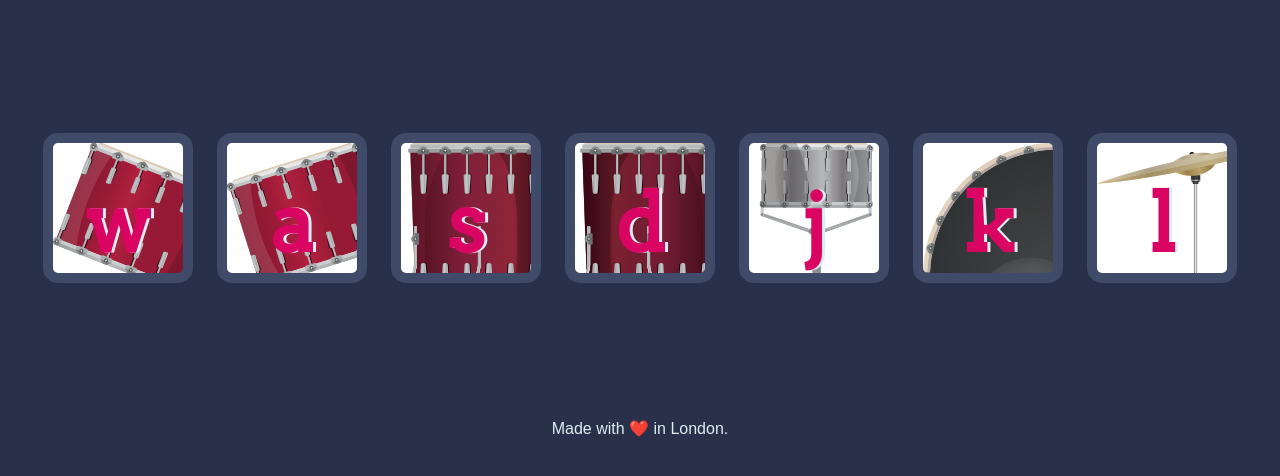
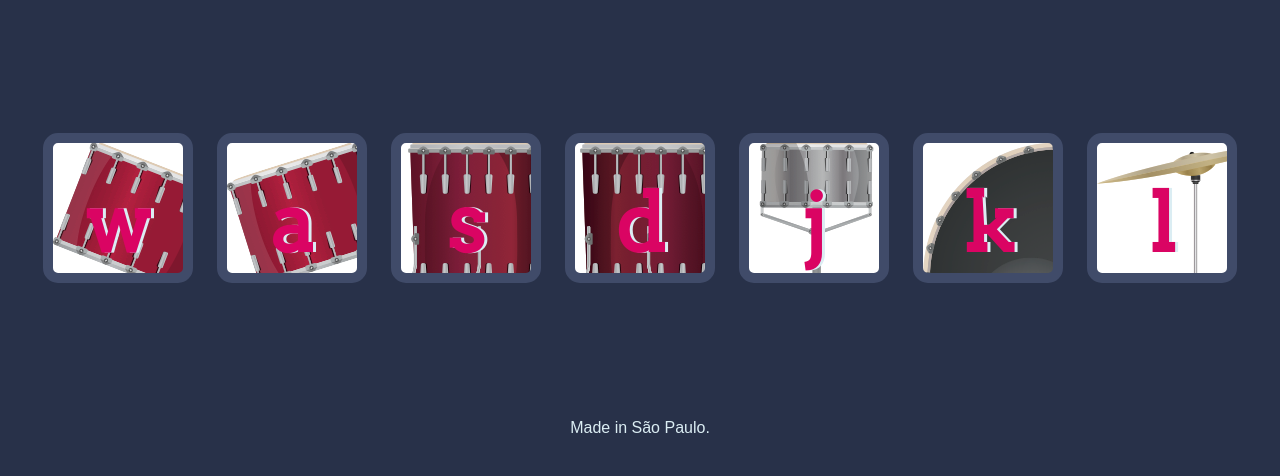
Before and after one commit to BrunoRisso58/the-drum-kit, a plain HTML site: page index.html in a window 1280 px wide. Shown: the part 156-632 px from the top of the page. Drawn offline with Linux system fonts and the light colour scheme.

Commit message:
Changing city

```diff
--- a/index.html
+++ b/index.html
@@ -23,7 +23,7 @@
 
 
   <footer>
-    Made with ❤️ in London.
+    Made in São Paulo.
   </footer>
 
   <script src="index.js"></script>
```
